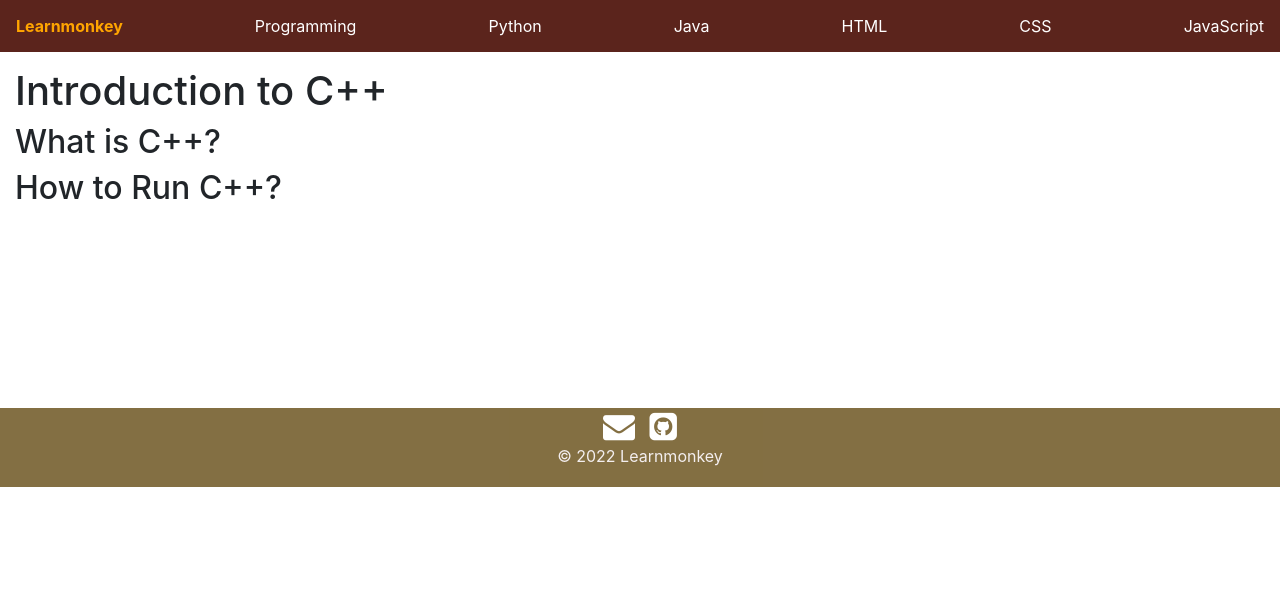
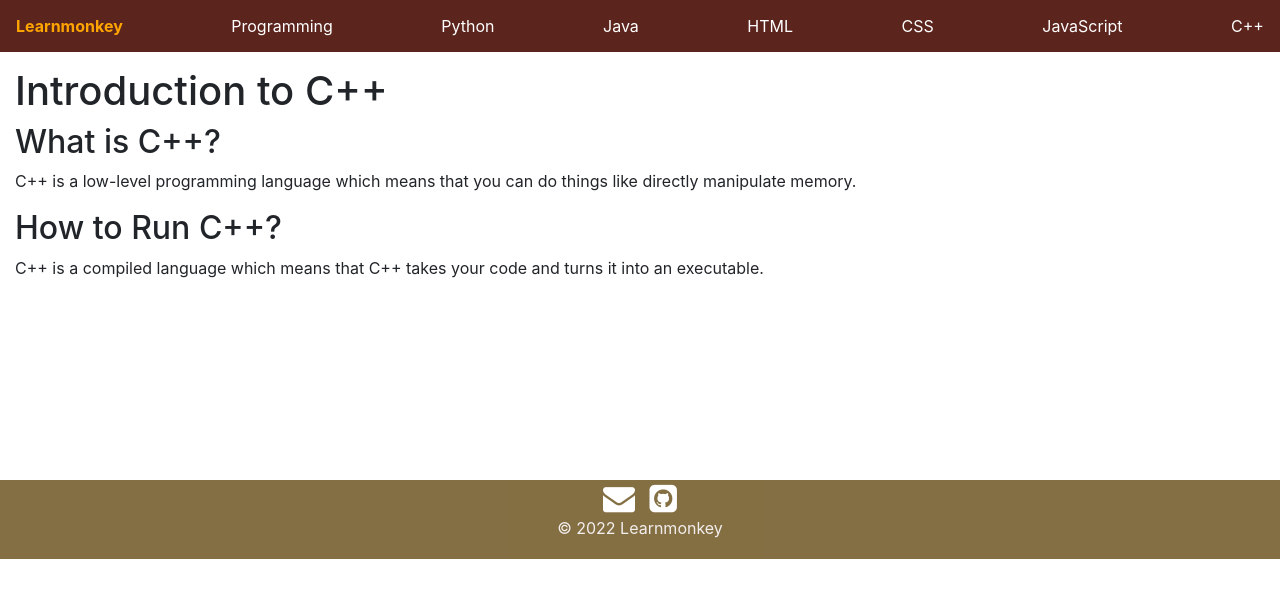
Before and after one commit to learnmonkey/learnmonkey.github.io, a Jekyll site: the page built from programming/cpp/index.html, in a window 1280 px wide. Shown: the top 598 px of the page. Built offline with Jekyll 4.4.1, drawn with Linux system fonts in a browser that asks for light colours.

Commit message:
add stuff to intro to c++

```diff
--- a/_includes/nav.html
+++ b/_includes/nav.html
@@ -17,7 +17,6 @@
             <a class="dropdown-item" href="/programming/java/">Java</a>
             <a class="dropdown-item" href="/programming/html/">HTML</a>
             <a class="dropdown-item" href="/programming/css/">CSS</a>
-            <a class="dropdown-item" href="/programming/cpp/">C++</a>
             <a class="dropdown-item" href="/programming/javascript/">JavaScript</a>
           </div>
         </li>
@@ -44,10 +43,11 @@
 
 <ul class="navbar">
 	<li class="navitem"><b><a href="/">Learnmonkey</a></b></li>
-	<li class="navitem"><a href="/programming">Programming</a></li>
-	<li class="navitem"><a href="/programming/python">Python</a></li>
-	<li class="navitem"><a href="/programming/java">Java</a></li>
-	<li class="navitem"><a href="/programming/html">HTML</a></li>
-	<li class="navitem"><a href="/programming/css">CSS</a></li>
-	<li class="navitem"><a href="/programming/javascript">JavaScript</a></li>
+	<li class="navitem"><a href="/programming/">Programming</a></li>
+	<li class="navitem"><a href="/programming/python/">Python</a></li>
+	<li class="navitem"><a href="/programming/java/">Java</a></li>
+	<li class="navitem"><a href="/programming/html/">HTML</a></li>
+	<li class="navitem"><a href="/programming/css/">CSS</a></li>
+	<li class="navitem"><a href="/programming/javascript/">JavaScript</a></li>
+  <li class="navitem"><a href="/programming/cpp/">C++</a></li>
 </ul>
--- a/programming/cpp/index.html
+++ b/programming/cpp/index.html
@@ -8,8 +8,10 @@ layout: default
 
 <section>
     <h2>What is C++?</h2>
+    <p>C++ is a low-level programming language which means that you can do things like directly manipulate memory.</p>
 </section>
 
 <section>
     <h2>How to Run C++?</h2>
+    <p>C++ is a compiled language which means that C++ takes your code and turns it into an executable.</p>
 </section>
```
Also changed, not shown: other parts of programming/cpp/index.html (+1 -1 lines).
